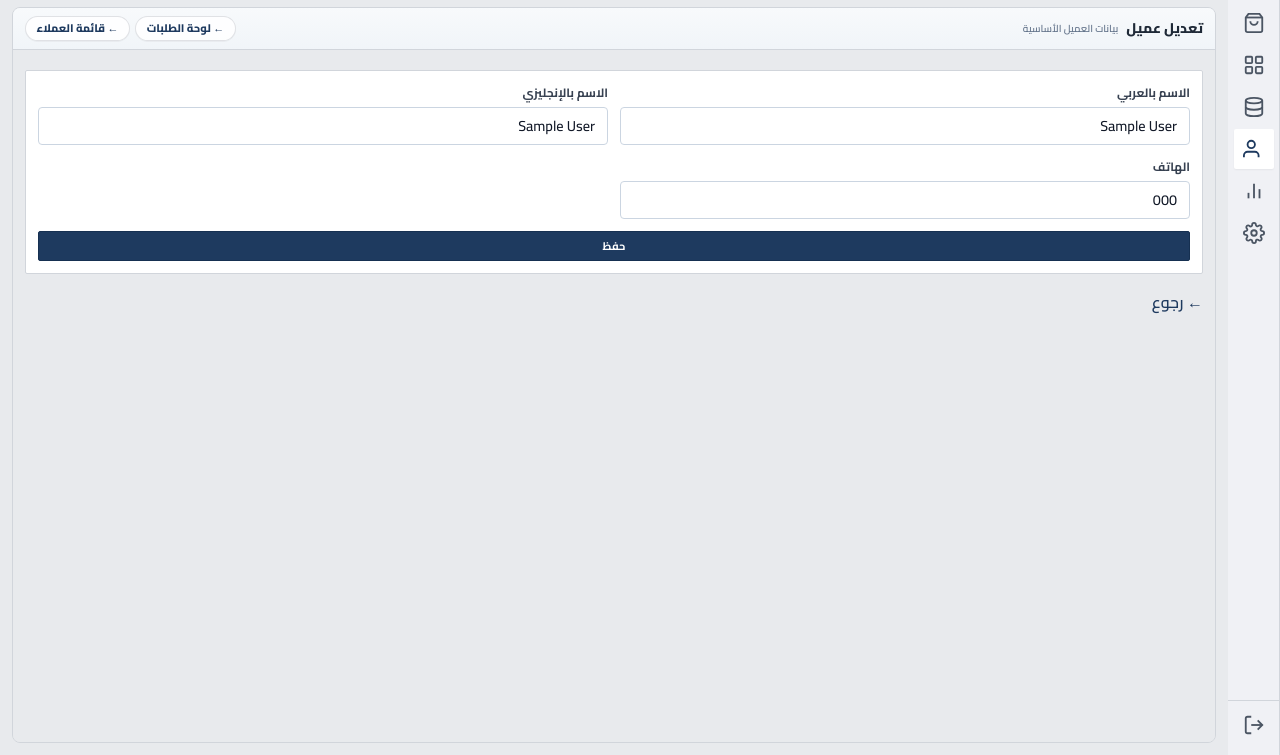
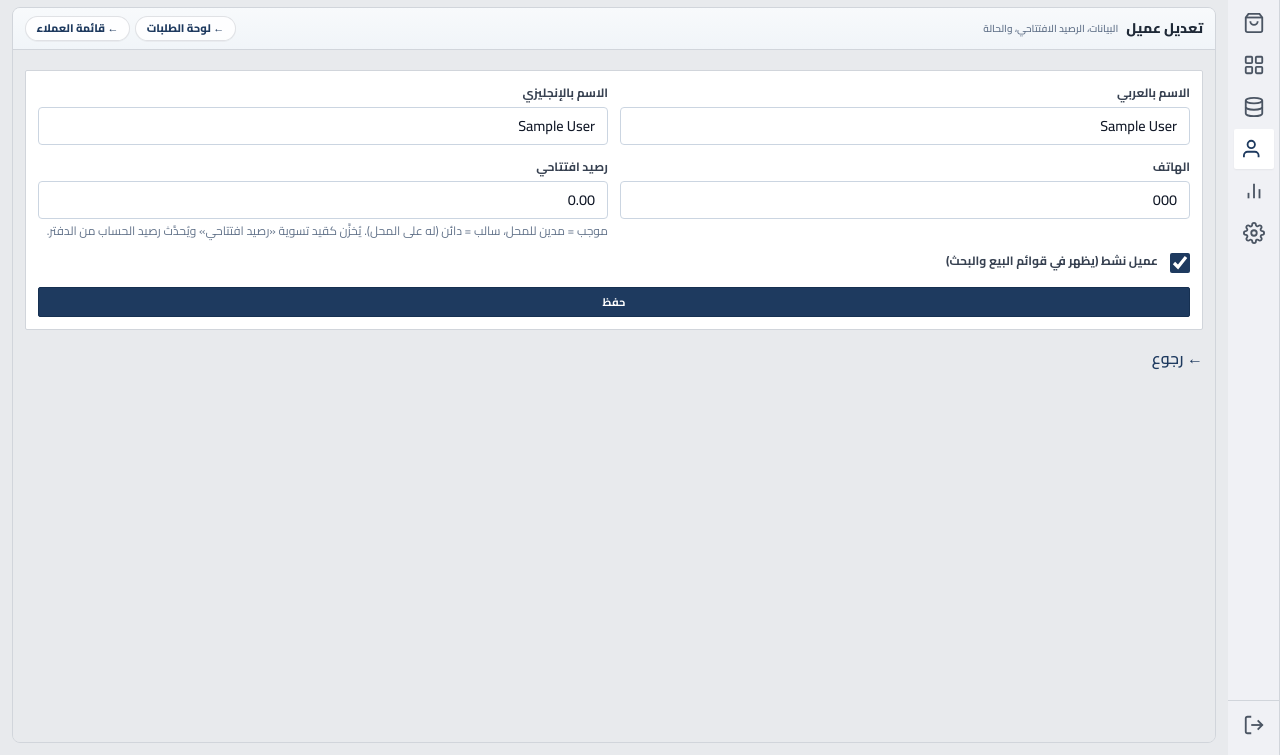
Before and after one commit to nobodycp/cafe-pos, a Django app: page /app/customers/1/edit/ in a window 1280 px wide. Shown: the part 45-800 px from the top of the page. Run offline with Django 4.2, Linux system fonts and the light colour scheme; a user stored in the database is signed in; tables that the repository leaves empty hold one stand-in row (values such as "Sample post"); data that the repository does not hold is empty; some libraries are stand-ins or nearby versions.

Commit message:
feat(contacts): full customer edit with signed opening balance and active flag
Allow negative opening (credit), sync via replace_customer_opening_ledger; show debtor/creditor labels; align POS quick-create with shell logic.

Co-authored-by: Cursor <cursoragent@cursor.com>

```diff
--- a/apps/contacts/forms.py
+++ b/apps/contacts/forms.py
@@ -1,3 +1,5 @@
+from decimal import Decimal
+
 from django import forms
 
 from apps.contacts.models import Customer
@@ -7,22 +9,32 @@ from apps.core.payment_methods import get_payment_method_choices
 
 class CustomerForm(forms.ModelForm):
     opening_balance = FlexibleDecimalField(
-        min_value=0,
         required=False,
-        initial=0,
         label="رصيد افتتاحي",
+        max_digits=14,
+        decimal_places=2,
         widget=forms.NumberInput(attrs={"class": "form-input", "step": "0.01"}),
-        help_text="رصيد مسبق على العميل (اختياري — يظهر فقط عند الإنشاء)",
+        help_text="موجب = مدين للمحل، سالب = دائن (له على المحل). يُخزَّن كقيد تسوية «رصيد افتتاحي» ويُحدَّث رصيد الحساب من الدفتر.",
     )
 
     class Meta:
         model = Customer
-        fields = ["name_ar", "name_en", "phone"]
+        fields = ["name_ar", "name_en", "phone", "is_active"]
         widgets = {
             "name_ar": forms.TextInput(attrs={"class": "form-input", "placeholder": "الاسم بالعربي"}),
             "name_en": forms.TextInput(attrs={"class": "form-input", "placeholder": "Name in English"}),
             "phone": forms.TextInput(attrs={"class": "form-input", "placeholder": "05xxxxxxxx"}),
+            "is_active": forms.CheckboxInput(attrs={"class": "h-4 w-4 rounded border-gray-300 text-primary"}),
         }
+
+    def __init__(self, *args, **kwargs):
+        super().__init__(*args, **kwargs)
+        if self.instance and self.instance.pk:
+            from apps.contacts.services import get_customer_opening_balance_sum
+
+            self.fields["opening_balance"].initial = get_customer_opening_balance_sum(self.instance)
+        else:
+            self.fields["opening_balance"].initial = Decimal("0")
 
 
 class CustomerPaymentForm(forms.Form):
--- a/apps/contacts/models.py
+++ b/apps/contacts/models.py
@@ -11,7 +11,12 @@ class Customer(TimeStampedModel):
     name_ar = models.CharField(_("الاسم"), max_length=200)
     name_en = models.CharField(_("الاسم (إنجليزي)"), max_length=200, blank=True)
     phone = models.CharField(_("الهاتف"), max_length=32, blank=True)
-    balance = models.DecimalField(_("الرصيد (عليه)"), max_digits=14, decimal_places=2, default=0)
+    balance = models.DecimalField(
+        _("الرصيد (+ مدين عليه / − دائن له)"),
+        max_digits=14,
+        decimal_places=2,
+        default=0,
+    )
     is_active = models.BooleanField(_("نشط"), default=True)
 
     class Meta:
--- a/apps/contacts/services.py
+++ b/apps/contacts/services.py
@@ -3,6 +3,7 @@ from decimal import Decimal
 from typing import List, Optional, Tuple
 
 from django.db import transaction
+from django.db.models import Sum
 
 from apps.contacts.models import Customer, CustomerLedgerEntry
 
@@ -23,6 +24,46 @@ def resolve_or_create_active_customer_by_name(name_ar: str) -> Tuple[Optional[Cu
 from apps.core.decimalutil import as_decimal
 from apps.core.models import log_audit
 from apps.core.payment_methods import resolve_ledger_account_code
+
+CUSTOMER_OPENING_LEDGER_NOTE = "رصيد افتتاحي"
+CUSTOMER_OPENING_REFERENCE_MODEL = "contacts.Customer"
+
+
+def get_customer_opening_balance_sum(customer: Customer) -> Decimal:
+    """مجموع قيود الرصيد الافتتاحي المعيارية لهذا العميل."""
+    agg = CustomerLedgerEntry.objects.filter(
+        customer=customer,
+        note=CUSTOMER_OPENING_LEDGER_NOTE,
+        reference_model=CUSTOMER_OPENING_REFERENCE_MODEL,
+        reference_pk=str(customer.pk),
+    ).aggregate(s=Sum("amount"))
+    return (agg["s"] or Decimal("0")).quantize(Decimal("0.01"))
+
+
+@transaction.atomic
+def replace_customer_opening_ledger(*, customer: Customer, opening: Decimal) -> None:
+    """
+    يستبدل قيود الرصيد الافتتاحي المعيارية بقيد واحد بالمبلغ الجديد (موجب = عليه، سالب = له).
+    يُحدّث حقل balance من مجموع الدفتر.
+    """
+    opening = as_decimal(opening or Decimal("0")).quantize(Decimal("0.01"))
+    CustomerLedgerEntry.objects.filter(
+        customer=customer,
+        note=CUSTOMER_OPENING_LEDGER_NOTE,
+        reference_model=CUSTOMER_OPENING_REFERENCE_MODEL,
+        reference_pk=str(customer.pk),
+    ).delete()
+    if opening != 0:
+        CustomerLedgerEntry.objects.create(
+            customer=customer,
+            entry_type=CustomerLedgerEntry.EntryType.ADJUSTMENT,
+            amount=opening,
+            note=CUSTOMER_OPENING_LEDGER_NOTE,
+            reference_model=CUSTOMER_OPENING_REFERENCE_MODEL,
+            reference_pk=str(customer.pk),
+        )
+    customer.balance = customer.computed_balance
+    customer.save(update_fields=["balance", "updated_at"])
 
 
 @transaction.atomic
--- a/apps/contacts/views.py
+++ b/apps/contacts/views.py
@@ -92,22 +92,15 @@ def customer_detail(request, pk):
 
 @login_required
 def customer_create(request):
+    from apps.contacts.services import replace_customer_opening_ledger
+    from apps.core.decimalutil import as_decimal
+
     if request.method == "POST":
         form = CustomerForm(request.POST)
         if form.is_valid():
             customer = form.save()
-            opening = form.cleaned_data.get("opening_balance") or Decimal("0")
-            if opening > 0:
-                customer.balance = opening
-                customer.save(update_fields=["balance"])
-                CustomerLedgerEntry.objects.create(
-                    customer=customer,
-                    entry_type=CustomerLedgerEntry.EntryType.ADJUSTMENT,
-                    amount=opening,
-                    note="رصيد افتتاحي",
-                    reference_model="contacts.Customer",
-                    reference_pk=str(customer.pk),
-                )
+            opening_dec = as_decimal(form.cleaned_data.get("opening_balance") or 0).quantize(Decimal("0.01"))
+            replace_customer_opening_ledger(customer=customer, opening=opening_dec)
             messages.success(request, f"تم إضافة العميل «{customer.name_ar}» بنجاح")
             return _contacts_redirect(request, "customer_detail", pk=customer.pk)
     else:
@@ -122,13 +115,18 @@ def customer_create(request):
 
 @login_required
 def customer_edit(request, pk):
+    from apps.contacts.services import replace_customer_opening_ledger
+    from apps.core.decimalutil import as_decimal
+
     customer = get_object_or_404(Customer, pk=pk)
     if request.method == "POST":
         form = CustomerForm(request.POST, instance=customer)
         if form.is_valid():
-            form.save()
+            cust = form.save()
+            opening_dec = as_decimal(form.cleaned_data.get("opening_balance") or 0).quantize(Decimal("0.01"))
+            replace_customer_opening_ledger(customer=cust, opening=opening_dec)
             messages.success(request, "تم تعديل بيانات العميل بنجاح")
-            return _contacts_redirect(request, "customer_detail", pk=customer.pk)
+            return _contacts_redirect(request, "customer_detail", pk=cust.pk)
     else:
         form = CustomerForm(instance=customer)
     tpl = _contacts_tpl(request, "shell/customers_form.html", "contacts/customer_form.html")
--- a/templates/contacts/_customer_form_body.html
+++ b/templates/contacts/_customer_form_body.html
@@ -25,15 +25,18 @@
         {{ form.phone }}
         {% if form.phone.errors %}<p class="mt-1 text-xs text-danger font-semibold">{{ form.phone.errors.0 }}</p>{% endif %}
       </div>
-      {% if is_new %}
       <div>
         <label class="block text-sm font-semibold text-muted mb-1.5">رصيد افتتاحي</label>
         {{ form.opening_balance }}
-        <small class="block text-xs text-muted mt-1">مبلغ مسبق على العميل (اختياري)</small>
+        {% if form.opening_balance.help_text %}<small class="block text-xs text-muted mt-1">{{ form.opening_balance.help_text }}</small>{% endif %}
         {% if form.opening_balance.errors %}<p class="mt-1 text-xs text-danger font-semibold">{{ form.opening_balance.errors.0 }}</p>{% endif %}
       </div>
-      {% endif %}
     </div>
+    <div class="mt-5 flex items-center gap-3">
+      {{ form.is_active }}
+      <label for="{{ form.is_active.id_for_label }}" class="text-sm font-semibold text-gray-800 dark:text-gray-100 cursor-pointer">عميل نشط (يظهر في قوائم البيع والبحث)</label>
+    </div>
+    {% if form.is_active.errors %}<p class="mt-1 text-xs text-danger font-semibold">{{ form.is_active.errors.0 }}</p>{% endif %}
     <button type="submit" class="w-full inline-flex items-center justify-center h-11 px-5 rounded-lg bg-primary text-white font-bold text-sm hover:bg-primary-dk active:scale-[0.98] transition-all duration-200 mt-5">حفظ</button>
   </form>
 </div>
--- a/templates/shell/customer_invoices.html
+++ b/templates/shell/customer_invoices.html
@@ -14,7 +14,7 @@
   <div class="pos-shell-content flex-1 min-h-0 overflow-y-auto overflow-x-hidden p-3">
     <div class="bg-white dark:bg-gray-800 rounded-xl border border-gray-200 dark:border-gray-700 p-3 mb-3">
       <div class="flex gap-6 flex-wrap text-sm">
-        <div><span class="block text-xs text-muted font-bold">الرصيد الحالي</span><span class="font-extrabold {% if customer.balance > 0 %}text-danger{% else %}text-success{% endif %}">{{ customer.balance|floatformat:2|intcomma }} {{ POS_SETTINGS.currency_symbol }}</span></div>
+        <div><span class="block text-xs text-muted font-bold">الرصيد الحالي</span><span class="font-extrabold {% if customer.balance > 0 %}text-danger{% elif customer.balance < 0 %}text-info{% else %}text-success{% endif %}">{{ customer.balance|floatformat:2|intcomma }} {{ POS_SETTINGS.currency_symbol }}</span></div>
         <div><span class="block text-xs text-muted font-bold">عدد الفواتير</span><span class="font-extrabold">{{ page_obj.paginator.count }}</span></div>
       </div>
     </div>
--- a/templates/shell/customers_form.html
+++ b/templates/shell/customers_form.html
@@ -5,7 +5,7 @@
 <div class="pos-shell-page flex flex-col flex-1 min-h-0 overflow-hidden">
   <div class="pos-shell-toolbar shrink-0 flex flex-wrap items-center gap-2 px-3 py-2">
     <span class="pos-shell-toolbar-title">{{ title }}</span>
-    <span class="pos-shell-toolbar-hint hidden lg:inline">بيانات العميل الأساسية</span>
+    <span class="pos-shell-toolbar-hint hidden lg:inline">البيانات، الرصيد الافتتاحي، والحالة</span>
     <span class="flex-1"></span>
     <div class="shell-toolbar-actions">
       <a href="{% url 'pos:main' %}" class="shell-toolbar-link" title="لوحة الطلبات والبيع">← لوحة الطلبات</a>
```
Also changed, not shown: apps/pos/views.py (+6 -15 lines), templates/contacts/_customer_detail_body.html (+7 -2 lines), apps/contacts/migrations/0002_alter_customer_balance_verbose.py (added).
